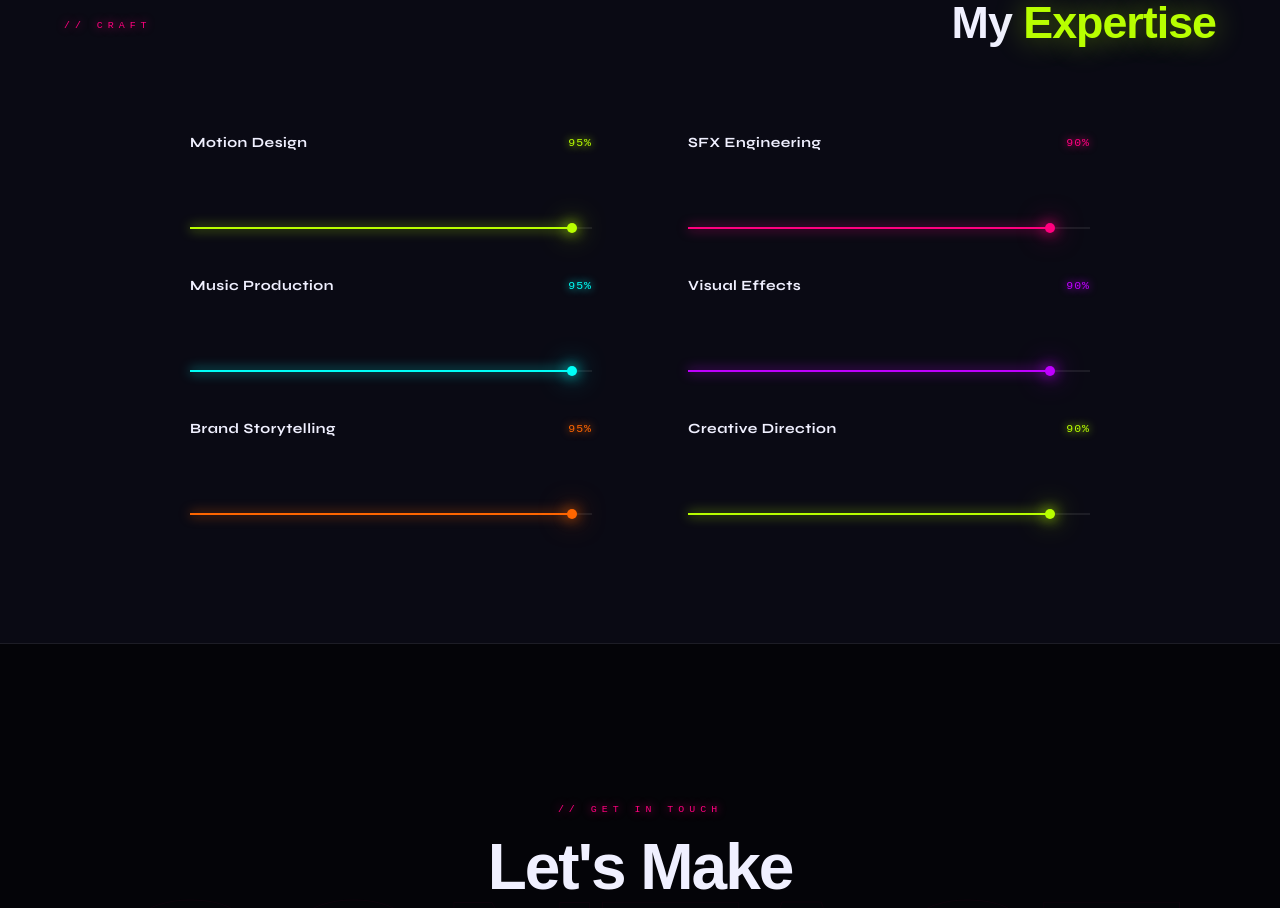
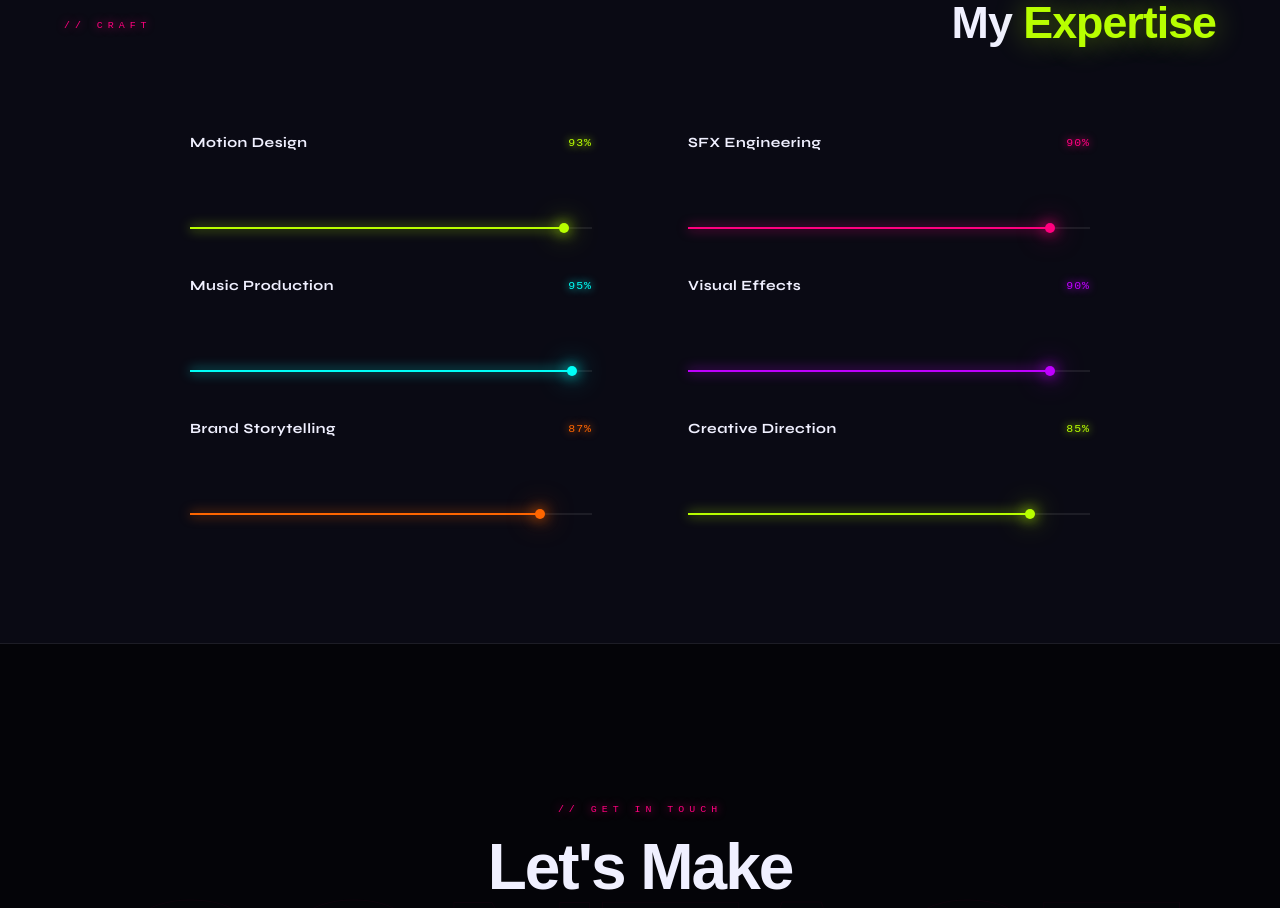
Before and after one commit to MominAftab-afk/portfolio-momin, a React (Vite) app: page / in a window 1280 px wide. Shown: the part 3000-3908 px from the top of the page. Built offline with nearby package versions, Linux system fonts and the light colour scheme; a web font is replaced by a local one.

Commit message:
skills slider

```diff
--- a/src/components/Skills.jsx
+++ b/src/components/Skills.jsx
@@ -3,12 +3,12 @@ import useReveal from './useReveal'
 import styles from './Skills.module.css'
 
 const SKILLS = [
-  { name: 'Motion Design', pct: 95, color: 'var(--neon-lime)' },
+  { name: 'Motion Design', pct: 93, color: 'var(--neon-lime)' },
   { name: 'SFX Engineering', pct: 90, color: 'var(--neon-pink)' },
   { name: 'Music Production', pct: 95, color: 'var(--neon-cyan)' },
   { name: 'Visual Effects', pct: 90, color: 'var(--neon-purple)' },
-  { name: 'Brand Storytelling', pct: 95, color: 'var(--neon-orange)' },
-  { name: 'Creative Direction', pct: 90, color: 'var(--neon-lime)' },
+  { name: 'Brand Storytelling', pct: 87, color: 'var(--neon-orange)' },
+  { name: 'Creative Direction', pct: 85, color: 'var(--neon-lime)' },
 ]
 
 function SkillRow({ name, pct, color }) {
```
